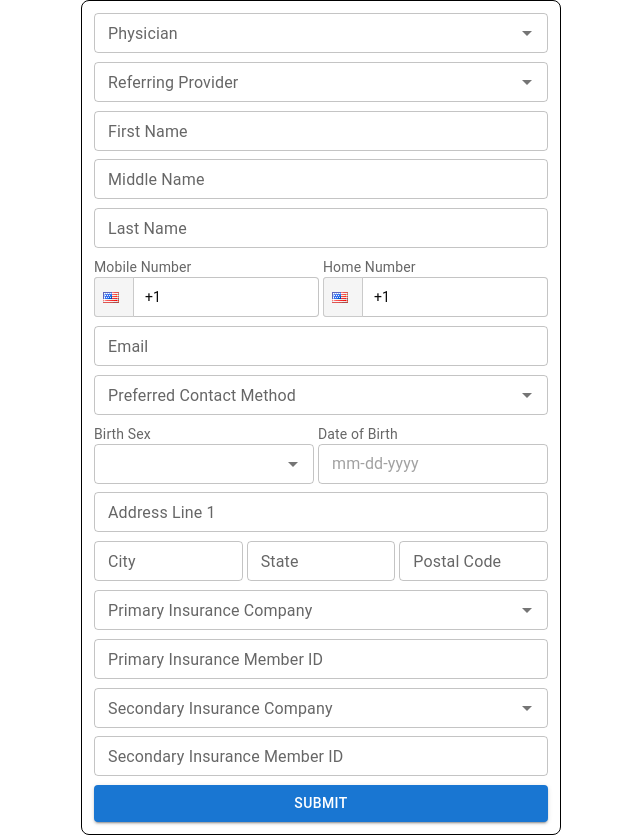
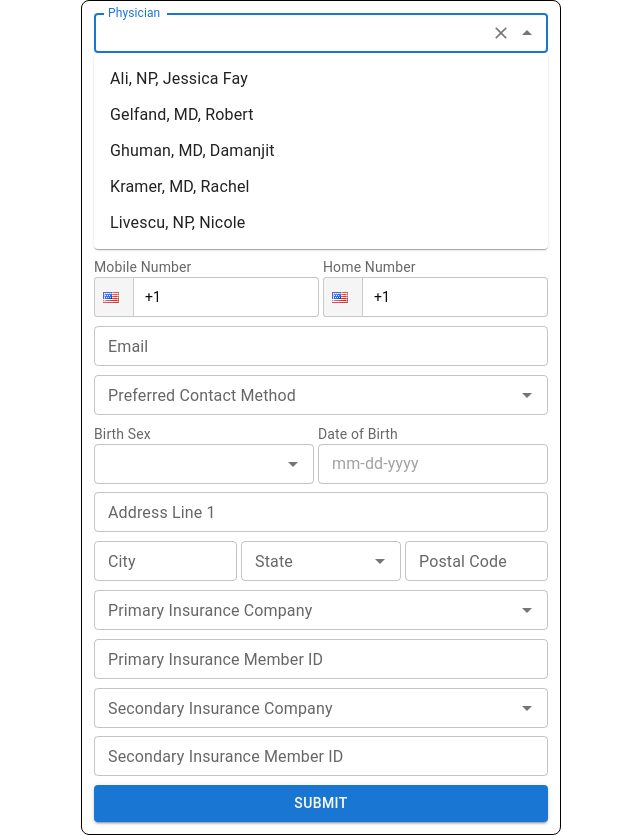
Before and after one commit to templar-ajay/aic-new, a Next.js app: page / in a window 1280 px wide. Shown: the whole page, without its empty margins (319-959 px from the left). Built offline with nearby package versions, Linux system fonts and the light colour scheme.

Commit message:
add: us States List

```diff
--- a/src/app/page.tsx
+++ b/src/app/page.tsx
@@ -26,6 +26,7 @@ import { referringProvidersList } from "@/data/referring-providers-list";
 const contactMethods = ["Email", "Home Number", "Mobile Number"] as const;
 const birthSexOptions = ["Male", "Female", "Prefer Not to Say"] as const;
 import { insuranceCompaniesList } from "@/data/insurance-companies-list";
+import { usStatesList } from "@/data/us-states-list";
 
 // Define the Zod schema
 const schema = z
@@ -176,6 +177,7 @@ export default function ZodForm() {
               <TextField
                 {...params}
                 size="small"
+                autoFocus
                 label="Physician"
                 error={!!errors.physician}
                 helperText={errors.physician?.message}
@@ -459,13 +461,52 @@ export default function ZodForm() {
           error={!!errors.city}
           helperText={errors.city?.message}
         />
-        <TextField
+
+        <Controller
+          name="state"
+          control={control}
+          render={({ field }) => (
+            <Autocomplete
+              {...field}
+              value={field.value || ""}
+              openOnFocus
+              clearOnEscape
+              options={usStatesList}
+              filterOptions={(options, state) =>
+                handleAutoSelect(
+                  options.filter((option) =>
+                    matchWordStart(option, state.inputValue)
+                  ),
+                  field,
+                  setValue
+                )
+              }
+              sx={{ width: "160px" }}
+              renderInput={(params) => (
+                <TextField
+                  {...params}
+                  size="small"
+                  sx={{
+                    width: "160px",
+                  }}
+                  label="State"
+                  error={!!errors.state}
+                  helperText={errors.state?.message}
+                />
+              )}
+              onChange={(_, value) => field.onChange(value || "")}
+            />
+          )}
+        />
+
+        {/* <TextField
           label="State"
           size="small"
           {...register("state")}
           error={!!errors.state}
           helperText={errors.state?.message}
-        />
+        /> */}
+
         <TextField
           label="Postal Code"
           size="small"
--- /dev/null
+++ b/src/data/us-states-list.ts
@@ -0,0 +1,52 @@
+export const usStatesList: string[] = [
+  "Alabama",
+  "Alaska",
+  "Arizona",
+  "Arkansas",
+  "California",
+  "Colorado",
+  "Connecticut",
+  "Delaware",
+  "Florida",
+  "Georgia",
+  "Hawaii",
+  "Idaho",
+  "Illinois",
+  "Indiana",
+  "Iowa",
+  "Kansas",
+  "Kentucky",
+  "Louisiana",
+  "Maine",
+  "Maryland",
+  "Massachusetts",
+  "Michigan",
+  "Minnesota",
+  "Mississippi",
+  "Missouri",
+  "Montana",
+  "Nebraska",
+  "Nevada",
+  "New Hampshire",
+  "New Jersey",
+  "New Mexico",
+  "New York",
+  "North Carolina",
+  "North Dakota",
+  "Ohio",
+  "Oklahoma",
+  "Oregon",
+  "Pennsylvania",
+  "Rhode Island",
+  "South Carolina",
+  "South Dakota",
+  "Tennessee",
+  "Texas",
+  "Utah",
+  "Vermont",
+  "Virginia",
+  "Washington",
+  "West Virginia",
+  "Wisconsin",
+  "Wyoming",
+];
```
